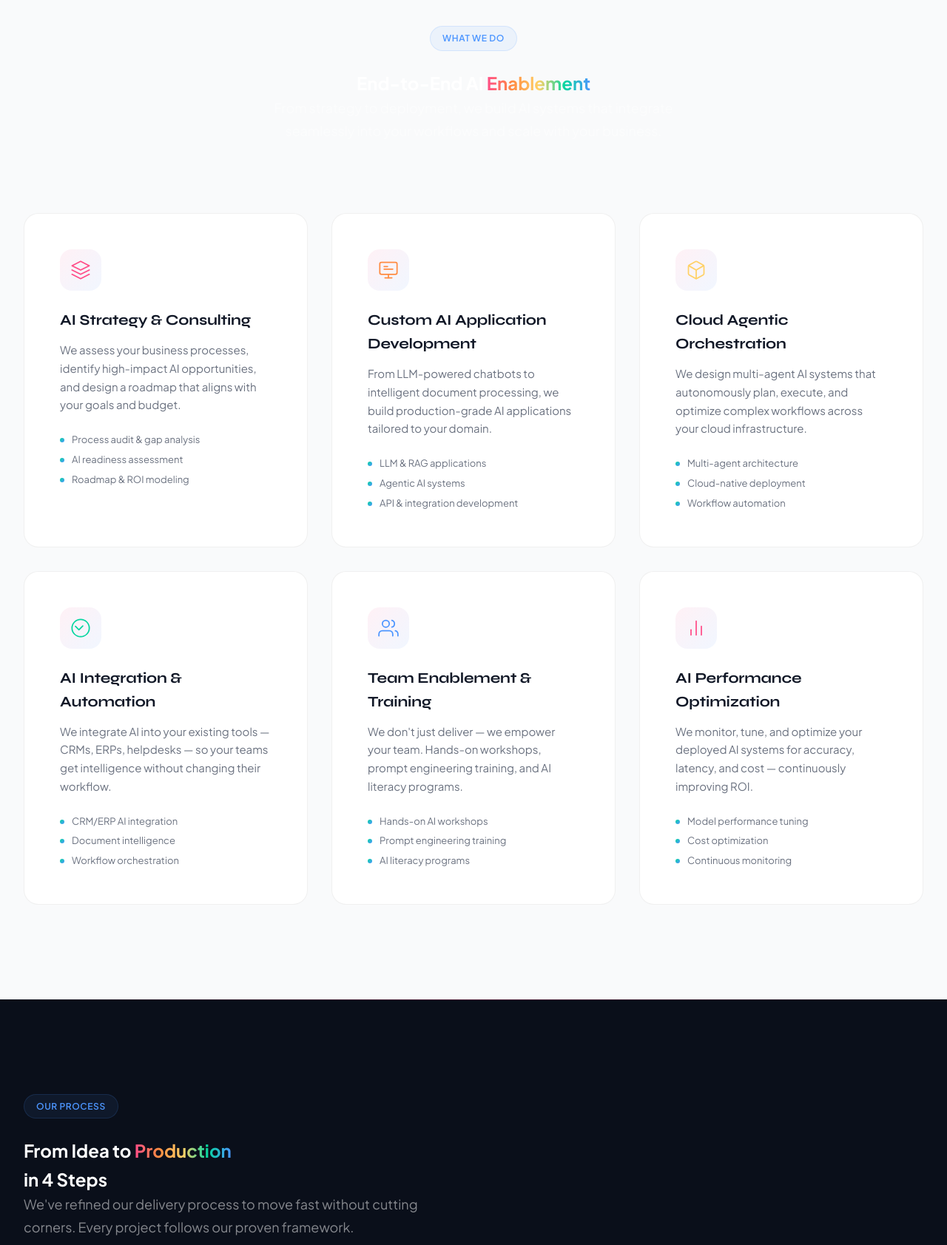
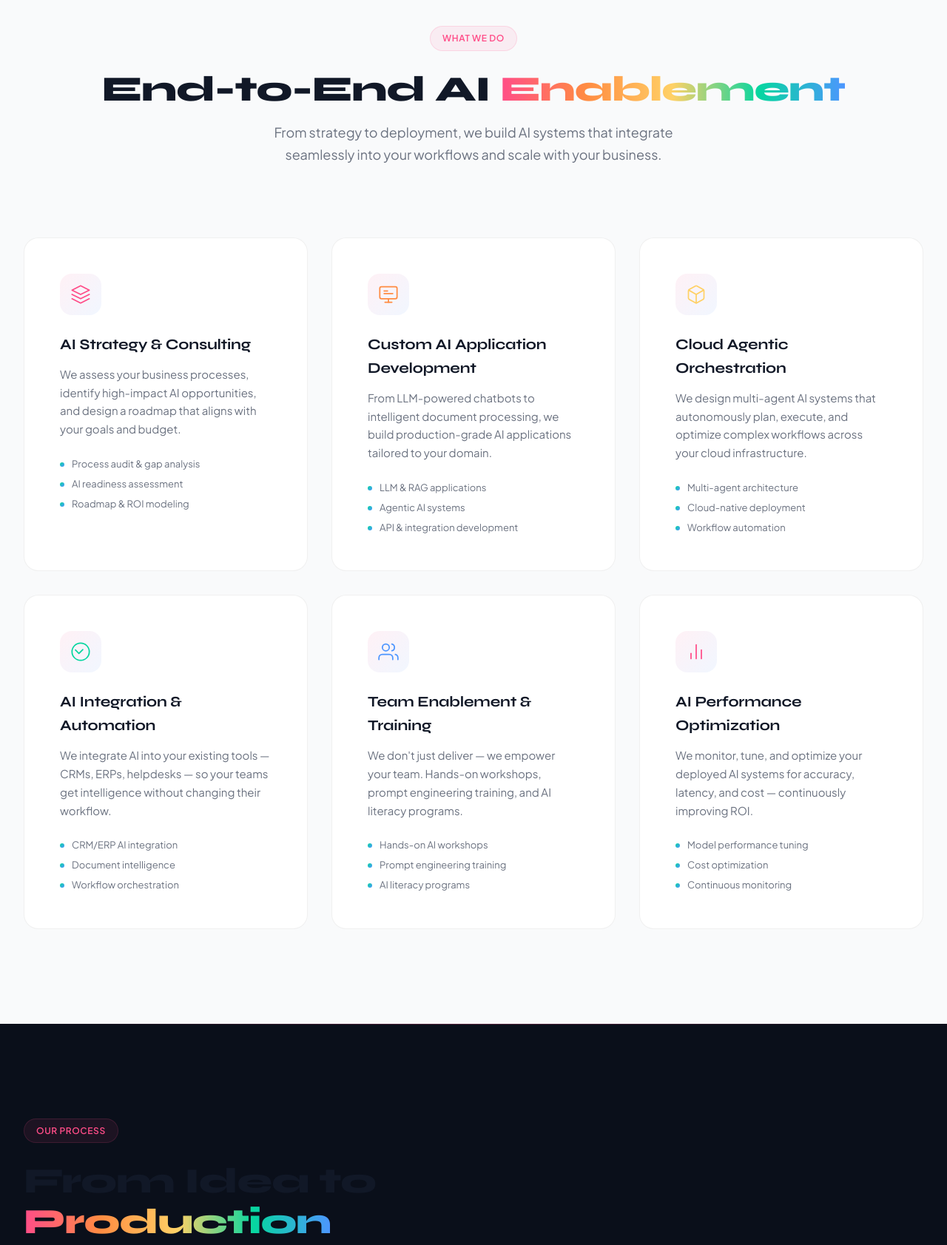
Before and after one commit to kvallams/nowworksai-website, a website: page index.html in a window 1280 px wide. Shown: the part 1480-3163 px from the top of the page at 74% size. Drawn offline with Linux system fonts and the light colour scheme.

Commit message:
Fix white text on white background contrast issues
- Replace section-tag--light, section-title-light, gradient-text-light, section-desc-light with their dark-background equivalents in Services section
- Add .section-desc CSS class for light backgrounds (dark text)
- Fix .why-number gradient from 15% opacity (invisible on white) to full brand gradient

Co-Authored-By: Claude Opus 4.7 <noreply@anthropic.com>

```diff
--- a/index.html
+++ b/index.html
@@ -180,12 +180,12 @@
     <section class="services" id="services">
       <div class="container">
         <div class="section-header">
-          <span class="section-tag section-tag--light">What We Do</span>
-          <h2 class="section-title-light">
+          <span class="section-tag section-tag">What We Do</span>
+          <h2 class="section-title">
             End-to-End AI
-            <span class="gradient-text-light">Enablement</span>
+            <span class="gradient-text">Enablement</span>
           </h2>
-          <p class="section-desc-light">
+          <p class="section-desc">
             From strategy to deployment, we build AI systems that integrate seamlessly into your workflows and scale with your business.
           </p>
         </div>
@@ -309,13 +309,13 @@
       <div class="container">
         <div class="approach-layout">
           <div class="approach-content">
-            <span class="section-tag section-tag--light">Our Process</span>
-            <h2 class="section-title-light">
+            <span class="section-tag section-tag">Our Process</span>
+            <h2 class="section-title">
               From Idea to
-              <span class="gradient-text-light">Production</span>
+              <span class="gradient-text">Production</span>
               <br>in 4 Steps
             </h2>
-            <p class="section-desc-light">
+            <p class="section-desc">
               We've refined our delivery process to move fast without cutting corners. Every project follows our proven framework.
             </p>
 
@@ -467,7 +467,7 @@
         <div class="cta-card">
           <div class="cta-content">
             <h2>Ready to Make AI
-              <span class="gradient-text-light">Work for You?</span>
+              <span class="gradient-text">Work for You?</span>
             </h2>
             <p>Let's discuss your challenges and explore how AI can transform your operations. No pitch deck — just a real conversation with real engineers.</p>
             <form class="cta-form" id="ctaForm">
--- a/styles.css
+++ b/styles.css
@@ -757,6 +757,14 @@ body:hover .cursor-follower {
    line-height: 1.7;
 }
 
+.section-desc {
+   font-size: 1.125rem;
+   color: var(--slate);
+   max-width: 600px;
+   margin: 0 auto;
+   line-height: 1.7;
+}
+
 /* --- Services Section --- */
 .services {
    padding: var(--space-5xl) 0;
@@ -1022,7 +1030,7 @@ body:hover .cursor-follower {
    font-family: var(--font-display);
    font-size: 3rem;
    font-weight: 800;
-   background: linear-gradient(135deg, rgba(255,77,136,0.15), rgba(77,150,255,0.15));
+   background: linear-gradient(135deg, var(--grad-1), var(--grad-5));
    -webkit-background-clip: text;
    -webkit-text-fill-color: transparent;
    background-clip: text;
```
